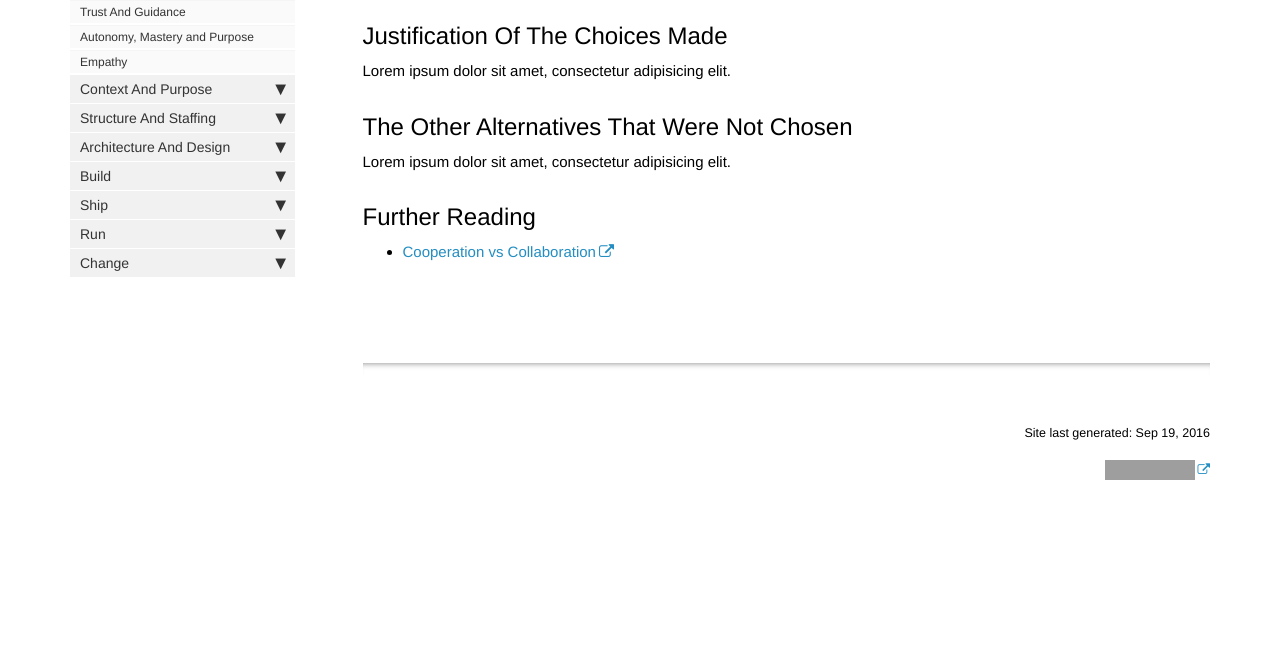
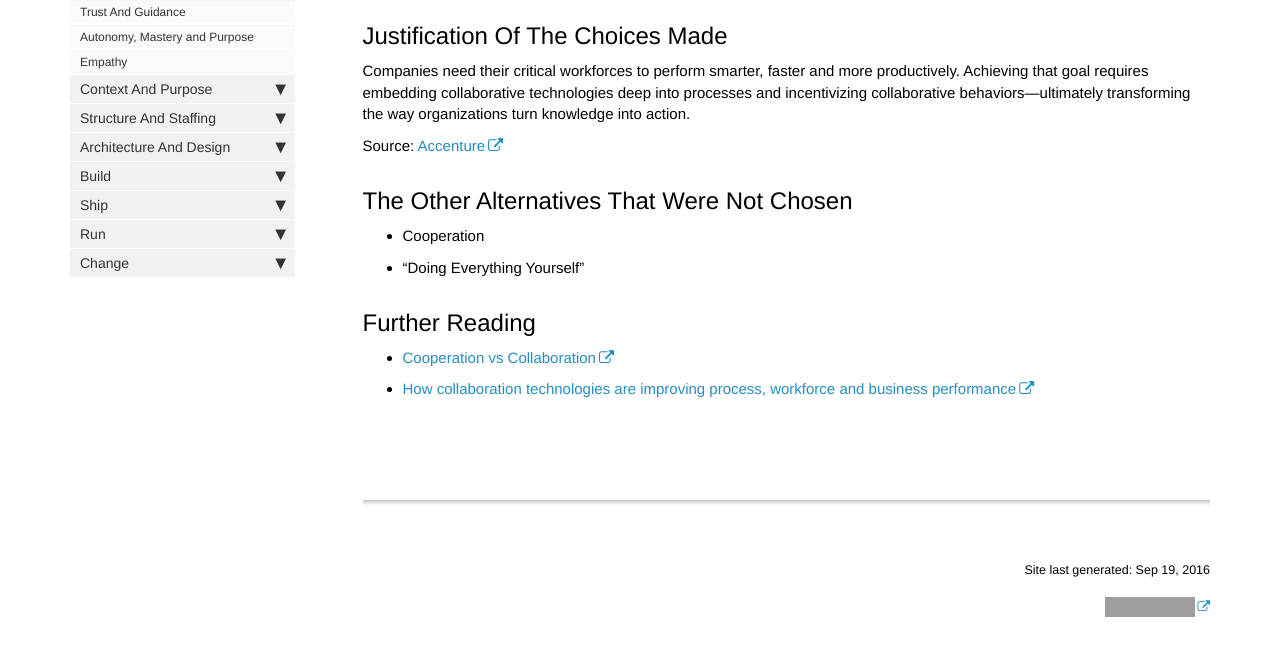
Before and after one commit to guardian-framework/framework, a Jekyll site: the page built from docs/pages/framework/collaboration.md, in a window 1280 px wide and 900 px high, scrolled down 720 px, cut to the strip 233-889 px from the top of the window. Built offline with Jekyll 4.4.1, drawn with Linux system fonts in a browser that asks for light colours; nearby versions of some CDN libraries; comment, search, counter and statistics services are not loaded; before the commit the page ends 1483 px from its top, so only the background shows below that; grey boxes are pictures that could not be loaded.

```diff
--- a/docs/pages/framework/collaboration.md
+++ b/docs/pages/framework/collaboration.md
@@ -23,10 +23,14 @@ Source: [Cooperation vs Collaboration](http://cloudhead.headmine.net/post/327911
 <iframe src="https://embed-ssl.ted.com/talks/howard_rheingold_on_collaboration.html" width="560" height="315" frameborder="0" scrolling="no" webkitAllowFullScreen mozallowfullscreen allowFullScreen></iframe>
 
 ## Justification Of The Choices Made
-Lorem ipsum dolor sit amet, consectetur adipisicing elit.
+Companies need their critical workforces to perform smarter, faster and more productively. Achieving that goal requires embedding collaborative technologies deep into processes and incentivizing collaborative behaviors—ultimately transforming the way organizations turn knowledge into action.
+
+Source: [Accenture](https://www.accenture.com/us-en/insight-outlook-how-collaboration-technologies-are-improving-process-workforce-business)
 
 ## The Other Alternatives That Were Not Chosen
-Lorem ipsum dolor sit amet, consectetur adipisicing elit.
+* Cooperation
+* "Doing Everything Yourself"
 
 ## Further Reading
 * [Cooperation vs Collaboration](http://cloudhead.headmine.net/post/3279118157/cooperation-vs-collaboration)
+* [How collaboration technologies are improving process, workforce and business performance](https://www.accenture.com/us-en/insight-outlook-how-collaboration-technologies-are-improving-process-workforce-business)
```
Also changed, not shown: docs/pages/framework/autonomy-mastery-and-purpose.md (+2 -2 lines), docs/pages/framework/empathy.md (+5 -2 lines), docs/pages/framework/trust-and-guidance.md (+5 -2 lines).
